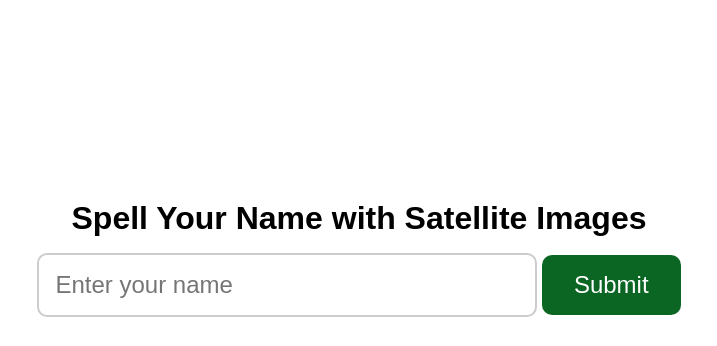
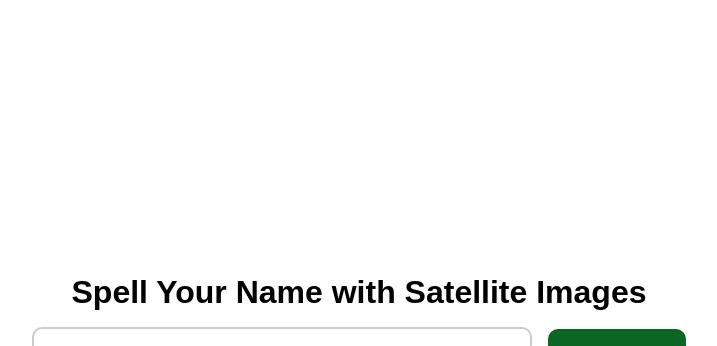
Before and after one commit to PatFrdnnd/sentname, a Flask app: page / in a window 1280 px wide. Shown: the part 52-398 px from the top of the page, without its empty margins (281-998 px from the left). Run offline with Flask 3, Linux system fonts and the light colour scheme.

Commit message:
Update index.html

```diff
--- a/templates/index.html
+++ b/templates/index.html
@@ -21,15 +21,23 @@
             text-align: center;
         }
 
-        /* Centering content */
+        /* Main content container */
         .content {
+            display: flex;
+            flex-direction: column;
+            align-items: center;
+            gap: 1rem;
             margin-bottom: 2rem;
         }
 
         h1 {
             font-size: 2rem;
-            margin-bottom: 1rem;
-            fley: 0 0 120px;
+        }
+
+        form {
+            display: flex;
+            justify-content: center;
+            align-items: center;
         }
 
         input[type="text"] {
@@ -39,7 +47,6 @@
             font-size: 1.5rem;
             border: 2px solid #ccc;
             border-radius: 10px;
-            margin-bottom: 1rem;
         }
 
         button {
@@ -50,9 +57,10 @@
             border: none;
             border-radius: 10px;
             cursor: pointer;
+            margin-left: 1rem;
         }
 
-        /* Image container to keep images in one row */
+        /* Image container to ensure images are in one row */
         .name-images {
             display: flex;
             justify-content: center;
@@ -65,28 +73,12 @@
         }
 
         .name-images img {
-            width: 10vw; /* Width is 10% of viewport width */
             height: auto; /* Maintain aspect ratio */
-            flex-shrink: 1; /* Allow images to shrink */
+            max-width: 10vw; /* Limit image size to 10% of viewport width */
             border: 3px solid black;
             border-radius: 5px;
         }
 
-        /* Banner style */
-        .banner-container {
-            width: 100%;
-            display: flex;
-            justify-content: center;
-            align-items: center;
-            padding: 1rem 0;
-        }
-
-        .banner {
-            width: 100%;
-            height: auto;
-            max-height: 100px; /* Set max height */
-            object-fit: contain;
-        }
     </style>
 </head>
 <body>
@@ -109,10 +101,5 @@
         </div>
     {% endif %}
 
-    <!-- Banner at the bottom -->
-    <div class="banner-container">
-        <img src="/static/images/banner.png" alt="Banner" class="banner">
-    </div>
-
 </body>
 </html>
```
